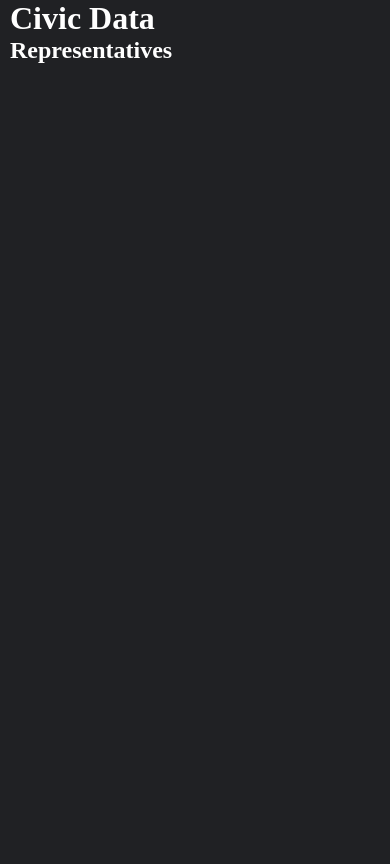
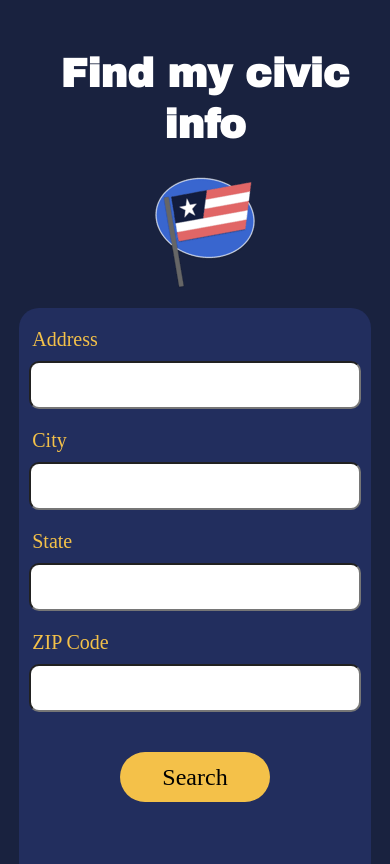
Before and after one commit to jvalcher/find_my_reps, a plain HTML site: page index.html in a window 390 px wide. Drawn offline with Linux system fonts and the light colour scheme; a web font is replaced by a local one.

Commit message:
Finished mobile home page styling

```diff
--- a/index.html
+++ b/index.html
@@ -1,31 +1,38 @@
 <!DOCTYPE html>
 <html lang="en">
+<head>
+  <meta charset="UTF-8">
+  <meta http-equiv="X-UA-Compatible" content="IE=edge">
+  <meta name="viewport" content="width=device-width, initial-scale=1.0">
+  <title>Civic Info Home</title>
+  <link rel="stylesheet" href="./styles/styles.css">
+</head>
+<body>
 
-<head>
-  <meta charset="UTF-8" />
-  <meta http-equiv="X-UA-Compatible" content="IE=edge" />
-  <meta name="viewport" content="width=device-width, initial-scale=1.0" />
-  <title>Civic Info</title>
-  <link rel="stylesheet" href="styles/styles.css" />
-  <script src="settings.js"></script>
-  <script type="module" src="main.js"></script>
-</head>
+  <header id="home-header">
+    <div>
+      <h1>Find my civic info</h1>
+    </div>
+    <img src="images/us_flag_ellipse__112x118.png">
+  </header>
 
-<body>
-  <h1>Civic Data</h1>
-
-  <section id="representatives">
-    <h2>Representatives</h2>
-    <h3 id="district"></h3>
-    <article id="federal"></article>
-    <article id="state"></article>
-    <article id="county"></article>
-  </section>
-
-  <section id="voting">
-
-  </section>
+  <main id="home-main">
+    <div>
+      <form>
+        <label for="">Address</label>
+        <input type="text" id="address" name="address">
+        <label for="">City</label>
+        <input type="text" id="city" name="city">
+        <label for="">State</label>
+        <input type="text" id="state" name="state">
+        <label for="">ZIP Code</label>
+        <input type="number" id="zip-code" name="zip-code">
+      </form>
+    </div>
+    <div>
+      <button>Search</button>
+    </div>
+  </main>
 
 </body>
-
 </html>
--- a/main.js
+++ b/reps.js
@@ -1,9 +1,13 @@
 
-let url = `https://www.googleapis.com/civicinfo/v2/representatives?key=${env.API_KEY}&address=Floresville%20TX%2078114`;
-
+/*
+ * ----------
+ * Fetch data
+ * ----------
+ */
 
 /*
 // fetch civic data
+let url = `https://www.googleapis.com/civicinfo/v2/representatives?key=${env.API_KEY}&address=Floresville%20TX%2078114`;
 async function getData() {
     try {
         const res = await fetch(url)
@@ -26,8 +30,11 @@ console.log(civicData);
 
 
 /*
-    Representatives
-*/
+ * -------------------
+ * Representative info
+ * -------------------
+ */
+
 
 // display congressional district
 for (var key in civicData.divisions) {
@@ -67,6 +74,7 @@ for (var key in civicData.divisions) {
 // get representatives
 for (let key in civicData.offices) {
 
+    // get current title
     let title = civicData.offices[key].name;
 
     // federal
@@ -74,19 +82,20 @@ for (let key in civicData.offices) {
         createRep("federal", key, title);
     }
 
-    // state reps
+    // state
     else if (title.includes(`${state}`) || title.includes(`${stateAbrev}`)) {
         createRep("state", key, title);
     }
 
-    // county reps
+    // county
     else if (title.includes('County')) {
         createRep("county", key, title);
     }
-
 }
 
 
 /*
-    Voting
-*/
+ * -----------
+ * Voting info
+ * -----------
+ */
--- a/styles/styles.scss
+++ b/styles/styles.scss
@@ -3,14 +3,30 @@
   Colors
   ------*/
 
-$bg-color: #202124;
-$fg-color: #ffffff;
+$body-bg-color: #19223F;
+$body-fg-color: #ffffff;
+$main-bg-color: #222E5E;
+$form-label-color: #F4C149;
+$button-bg-color: #F4C149;
+$button-fg-color: black;
+
 
 /*-----
   Fonts
   -----*/
 
-$font: Helvetica,Arial,sans-serif;
+@import url('https://fonts.googleapis.com/css2?family=Archivo+Black&display=swap');
+@mixin home-header-font {
+  font-family: 'Archivo Black';
+  font-style: normal;
+}
+
+@import url('https://fonts.googleapis.com/css2?family=Alatsi&display=swap');
+@mixin main-form-font {
+  font-family: 'Alatsi';
+  font-style: normal;
+  font-weight: 400;
+}
 
 
 /*------------
@@ -23,28 +39,16 @@ $font: Helvetica,Arial,sans-serif;
 */
 
 
-/*-----------
-  Base Config
-  -----------*/
+/*-------------
+   Base Config
+  --------------*/
 
 *,
 *::before,
 *::after {
-
     box-sizing: border-box;
     margin: 0;
     padding: 0;
-}
-
-html {
-    width: 100vw;
-    height: 100vh;
- }
-
-body {
-    background-color: $bg-color;
-    color: $fg-color;
-    margin: 0 10px;
 }
 
 a,
@@ -55,16 +59,96 @@ a:active {
     text-decoration: none;
 }
 
+html {
+    width: 100vw;
+    height: 100vh;
+ }
 
-/*-------------
-  Shared Assets
-  -------------*/
+body {
+    background-color: $body-bg-color;
+    color: $body-fg-color;
+    margin: 0 10px;
+}
 
 
+/*--------
+   Header
+  --------*/
 
-/*-----------
-  Page Layout
-  -----------*/
+#home-header {
+  display: flex;
+  flex-direction: column;
+  width: 100vw;
+  margin: 0 0 20px;
 
-h1 {
+  // page title
+  div {
+  margin: 48px auto 20px;
+  padding: 48px auto 0;
+  width: 75%;
+
+    h1 {
+      text-align: center;
+      @include home-header-font;
+      font-size: 40px;
+      line-height: 51px;
+    }
+  }
+
+  // flag logo
+  img {
+    width: 112px;
+    margin: 0 auto;
+  }
 }
+
+
+/*------
+   Main
+  ------*/
+
+#home-main {
+  min-height: calc(100vh - 288px);
+  width: 95%;
+  margin: 0 auto;
+  padding: 10px 10px 0;
+  background-color: $main-bg-color;
+  border-radius: 20px 20px 0 0;
+
+  // address form
+  label {
+    display: block;
+    margin-bottom: 10px;
+    margin-left: 3px;
+    @include main-form-font;
+    font-size: 1.25rem;
+    color: $form-label-color;
+  }
+  label:first-of-type {
+    margin-top: 10px;
+  }
+  input {
+    width: 100%;
+    height: 3rem;
+    margin-bottom: 20px;
+    padding: 0 10px;
+    border-radius: 10px;
+    font-size: 1.5rem;
+  }
+
+  // search button
+  div:nth-of-type(2) {
+    text-align: center;
+  }
+  button {
+    height: 50px;
+    width: 150px;
+    margin: 20px auto;
+    background-color: $button-bg-color;
+    border: 0;
+    border-radius: 30px;
+    @include main-form-font;
+    font-size: 1.5rem;
+    color: $button-fg-color;
+  }
+}
```
Also changed, not shown: reps.html (added, +31 -0 lines), images/us_flag_ellipse__112x118.png (added), images/us_flag_ellipse__508x533.png (added), images/us_flag_ellipse__original.png (added), styles/styles.css, 1 other file.
